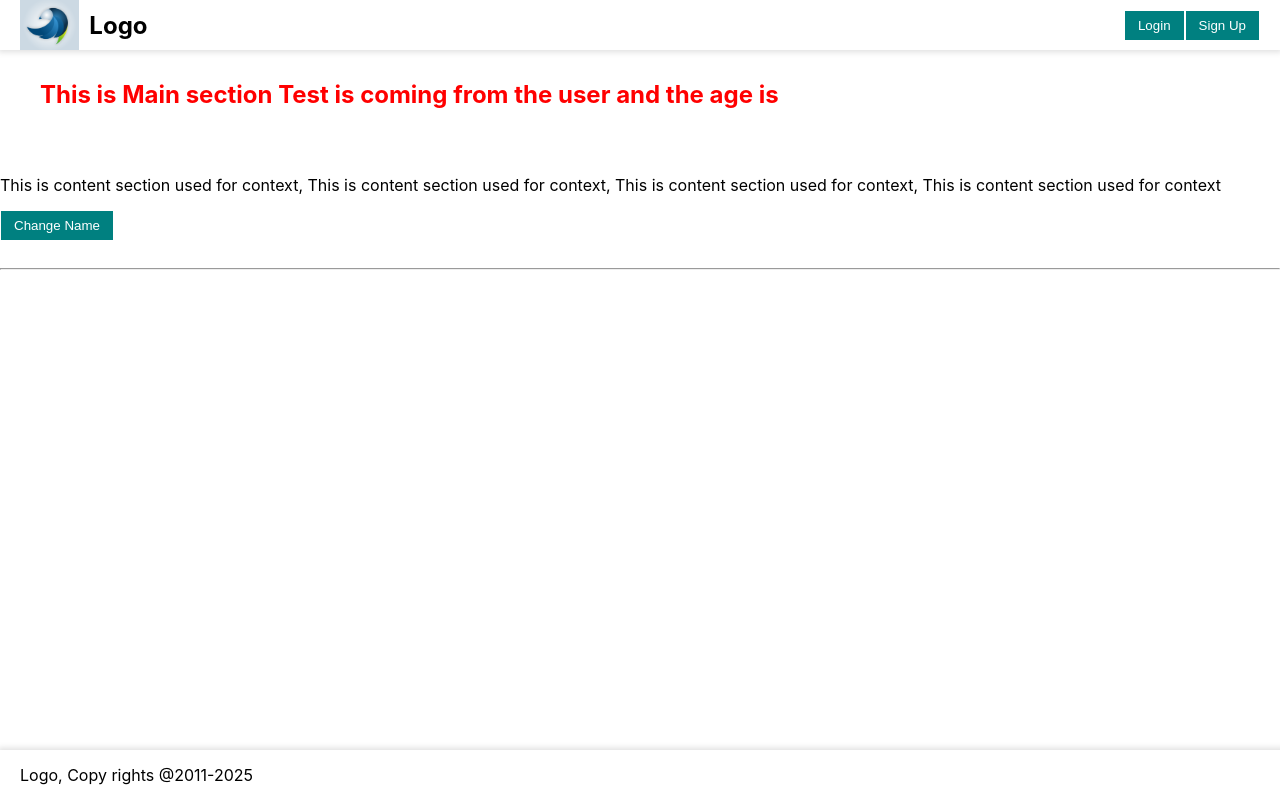
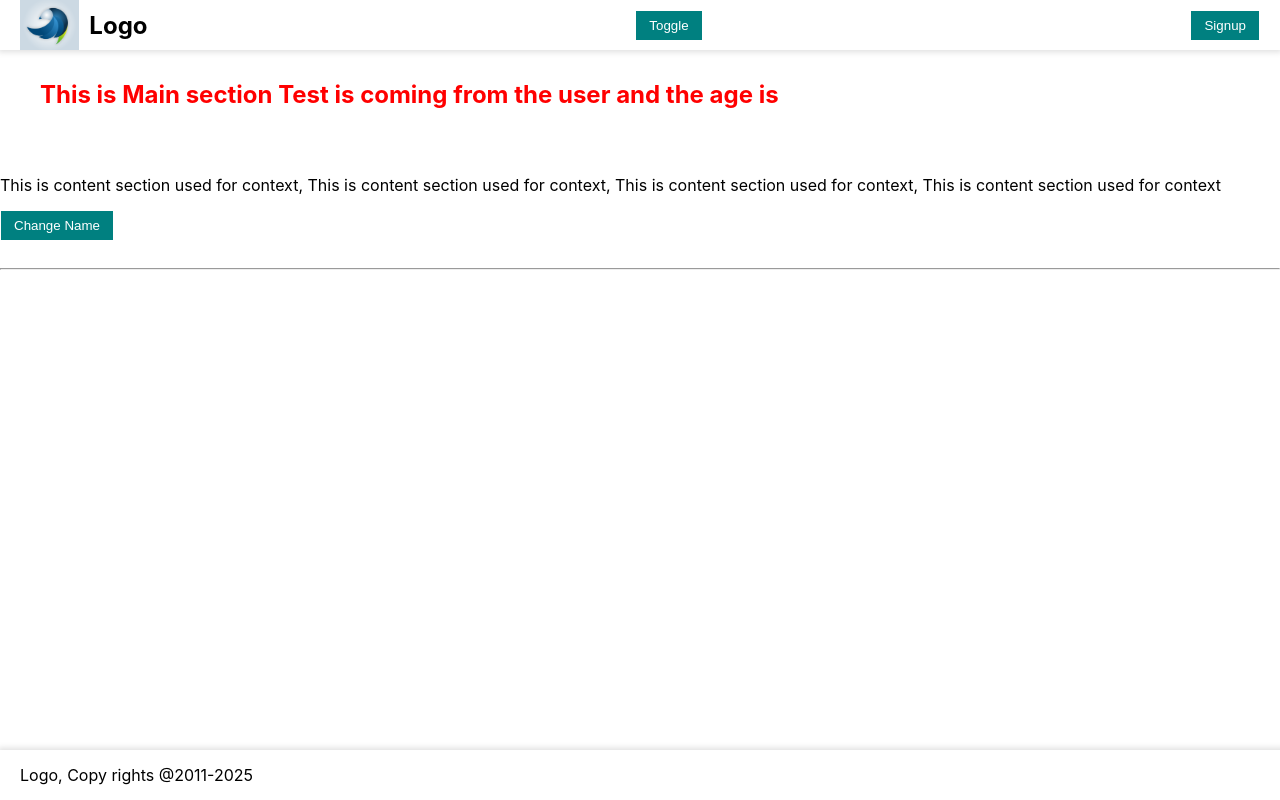
Before and after one commit to lakshmi-789/traningreact, a React (Create React App) app: page / in a window 1280 px wide. Built offline with nearby package versions, Linux system fonts and the light colour scheme.

Commit message:
Login and singup page created

```diff
--- /dev/null
+++ b/src/components/auth/Login.jsx
@@ -0,0 +1,66 @@
+import { Component } from "react";
+
+class Login extends Component {
+  constructor() {
+    super();
+    console.log("From constructor");
+    this.state = {
+      buttonLabel: "Login",
+      name: "test",
+    };
+  }
+
+  componentDidMount() {
+    setTimeout(() => {
+      this.setState({
+        buttonLabel: "Login",
+      });
+    }, 200);
+    console.log("From mount");
+  }
+
+  static getDerivedStateFromProps(props, state) {
+    console.log("From getDerivedStateFromProps");
+    state.buttonLabel = "Login";
+    return { props, state };
+  }
+
+  componentDidUpdate(prevProps, prevState) {
+    console.log("From update", prevState, this.state);
+    if (prevState.buttonLabel !== this.state.buttonLabel) {
+      console.log("button label has been updated");
+      this.setState({
+        name: "Test updated",
+      });
+    }
+  }
+
+  // shouldComponentUpdate(nextProps, nextState) {
+  //   console.log("From shouldComponentUpdate");
+  //   if (
+  //     this.state.buttonLabel !== nextState.buttonLabel ||
+  //     this.state.name !== nextState.name
+  //   ) {
+  //     return true;
+  //   }
+  //   return false;
+  // }
+
+  componentWillUnmount() {
+    console.log("From unmount");
+  }
+
+  render() {
+    console.log("From render", this.state);
+    return (
+      <button onClick={this.props.handleClick}>{this.state.buttonLabel}</button>
+    );
+  }
+}
+
+export default Login;
+
+// mounting, updation, unmount
+
+/* constructor, getDerivedStateFromProps, intial render, didmount, shouldComponentUpdate, re render, didupdate,
+       re render, didupdate, re render, did update .......  unmount */
--- /dev/null
+++ b/src/components/auth/Signup.jsx
@@ -0,0 +1,35 @@
+import { useState, useEffect } from "react";
+
+const Signup = (props) => {
+  const [buttonLabel, setButtonLabel] = useState("Signup");
+
+  useEffect(() => {
+    setButtonLabel("Signup ");
+    console.log("From mount: Signup");
+
+    return function () {
+      console.log("Un mount: Signup");
+    };
+  }, []);
+
+  useEffect(() => {
+    console.log("From update: Signup");
+
+    return () => {
+      console.log("Cleanup: Signup");
+    };
+  }, [buttonLabel]);
+
+  const getButtonLabel = () => {
+    console.log("From screen paint: singup");
+    return buttonLabel;
+  };
+
+  return <button onClick={props.handleClick}>{getButtonLabel()}</button>;
+};
+
+export default Signup;
+
+// mounting, updation, unmount
+
+// jsx, state, props, life cycle methods, conditional rendering
--- a/src/components/header/Header.js
+++ b/src/components/header/Header.js
@@ -1,5 +1,7 @@
 import { Component } from "react";
 import LogoImage from "../../assets/images/hero-logo.webp";
+import Login from "../auth/Login";
+import Signup from "../auth/Signup";
 
 class Header extends Component {
   constructor(props) {
@@ -9,12 +11,23 @@ class Header extends Component {
       age: "29",
     };
 
+    this.state = {
+      isButtonsDisplay: false,
+    };
+
     this.handleClick = this.handleClick.bind(this);
   }
-
+  // without arrow fucntion using this bind
   handleClick() {
     this.props.getUserData(this.userData);
   }
+
+  // with arrow fucntion no need to bind this
+  handleToggle = () => {
+    this.setState({
+      isButtonsDisplay: !this.state.isButtonsDisplay,
+    });
+  };
 
   render() {
     return (
@@ -23,9 +36,13 @@ class Header extends Component {
           <img src={LogoImage} alt="Banner" />
           <h2>{this.props.brandName}</h2>
         </div>
+        <button onClick={this.handleToggle}>Toggle</button>
         <div className="action-items">
-          <button onClick={this.handleClick}>Login</button>
-          <button>Sign Up</button>
+          {this.state.isButtonsDisplay ? (
+            <Login handleClick={this.handleClick} />
+          ) : (
+            <Signup handleClick={this.handleClick} />
+          )}
         </div>
       </header>
     );
--- a/src/components/main-content/MainContent.js
+++ b/src/components/main-content/MainContent.js
@@ -25,7 +25,6 @@ const MainContent = (props) => {
         section used for context
       </p>
       <button onClick={handleClick}>Change Name</button>
-      {/* <button onclick="handleClick()">Change Name</button> */}
       <br />
       <br />
       <hr />
```
